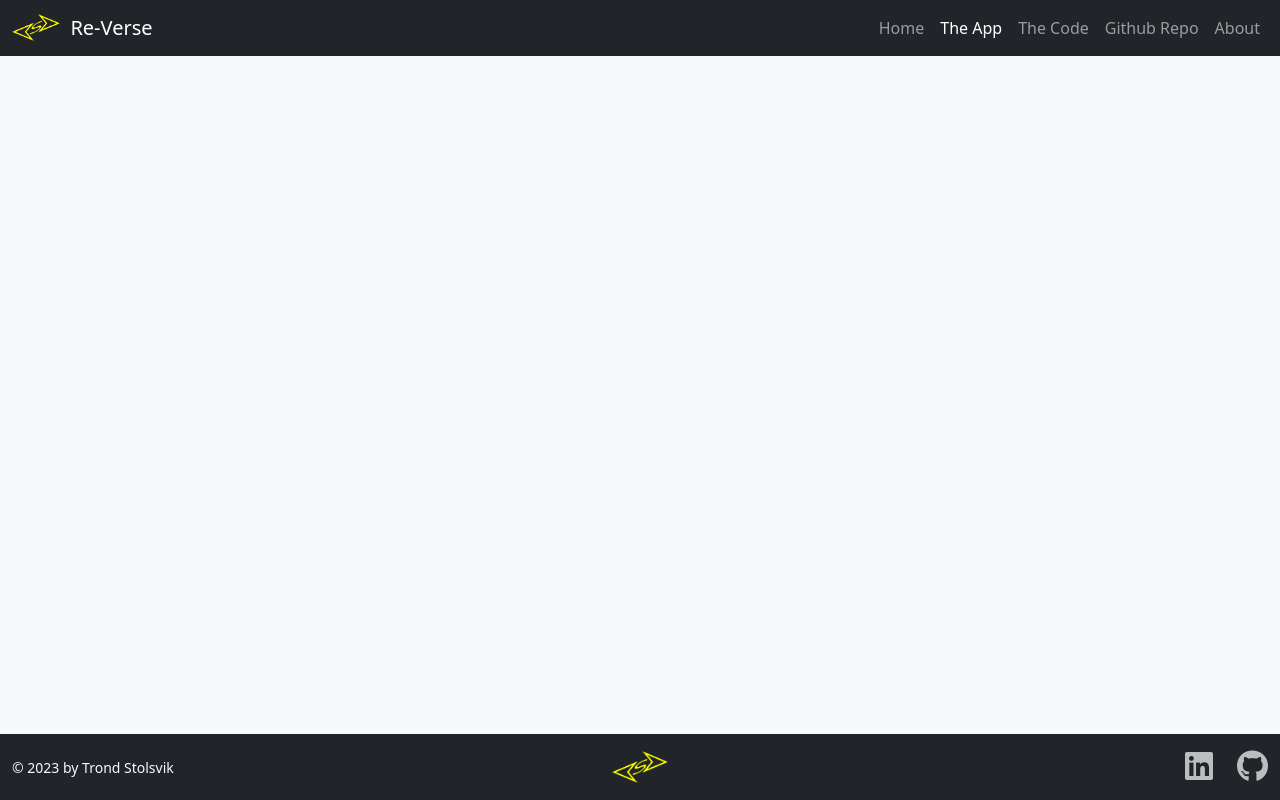
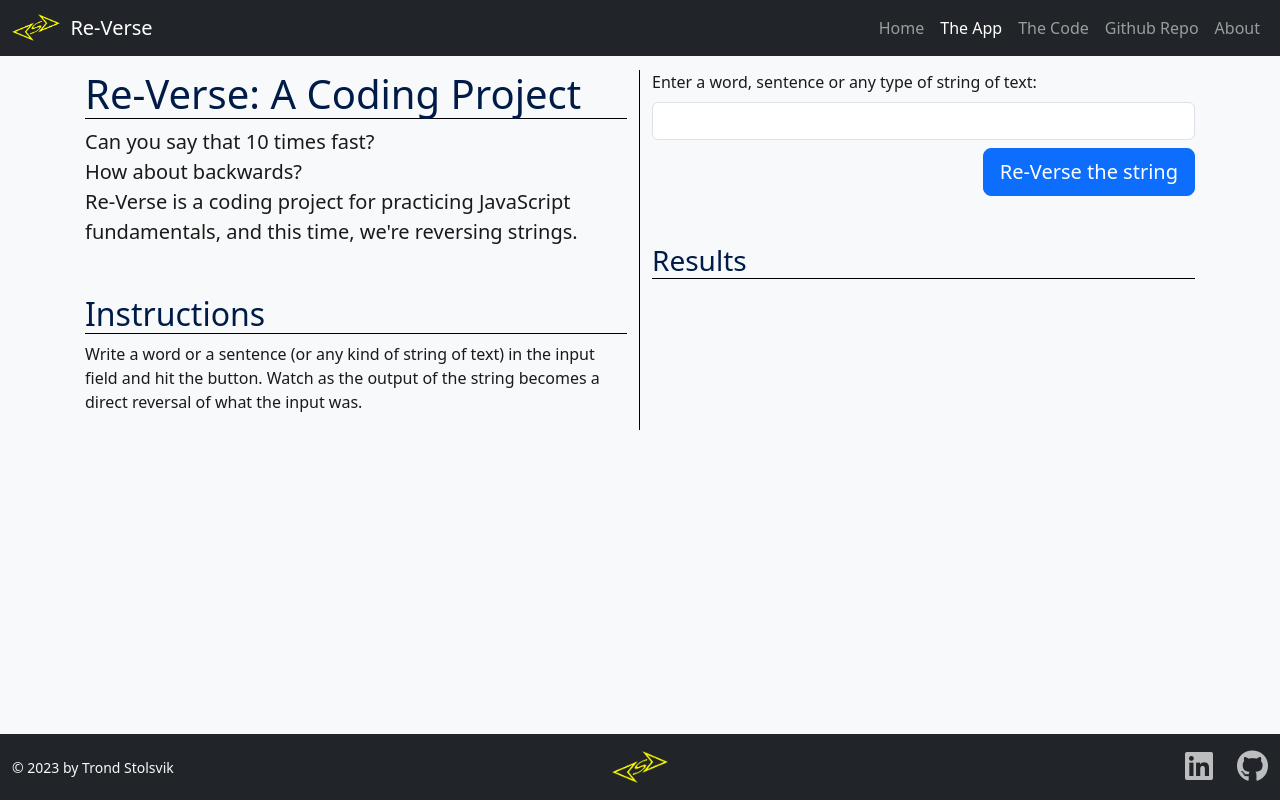
Before and after one commit to TRStolsvik/ReVerse, a plain HTML site: page app.html in a window 1280 px wide. Drawn offline with nearby package versions, Linux system fonts and the light colour scheme.

Commit message:
App page ready for JS

```diff
--- a/app.html
+++ b/app.html
@@ -85,7 +85,44 @@
       </nav>
     </header>
     <main class="flex-shrink-0">
-      <div class="container"></div>
+      <div class="container">
+        <div class="row">
+          <div class="col-12 col-md-6 border-end border-black">
+            <h1 class="border-bottom border-black">
+              Re-Verse: A Coding Project
+            </h1>
+            <p class="lead">
+              Can you say that 10 times fast?<br />
+              How about backwards?<br />
+              Re-Verse is a coding project for practicing JavaScript
+              fundamentals, and this time, we're reversing strings.
+            </p>
+            <h2 class="mt-5 border-bottom border-black">Instructions</h2>
+            <p>
+              Write a word or a sentence (or any kind of string of text) in the
+              input field and hit the button. Watch as the output of the string
+              becomes a direct reversal of what the input was.
+            </p>
+          </div>
+          <div class="col-12 col-md-6">
+            <div>
+              <label for="inputString" class="form-label"
+                >Enter a word, sentence or any type of string of text:</label
+              >
+              <input id="inputString" class="form-control" />
+              <div class="text-end mt-2">
+                <button id="btnSubmit" class="btn btn-primary btn-lg">
+                  Re-Verse the string
+                </button>
+              </div>
+              <div class="mt-5">
+                <h3 class="border-bottom border-black">Results</h3>
+                <p id="results"></p>
+              </div>
+            </div>
+          </div>
+        </div>
+      </div>
     </main>
     <footer class="footer mt-auto py-3 bg-dark fixed-bottom">
       <div class="container-fluid">
@@ -135,5 +172,8 @@
       crossorigin="anonymous"
     ></script>
     <script src="js/app.js"></script>
+    <script>
+      app.reVerse();
+    </script>
   </body>
 </html>
--- a/js/app.js
+++ b/js/app.js
@@ -1,4 +1,5 @@
-// Call Hello World!
-function HelloWorld() {
-  alert('Hello World!');
-}
+(function (app) {
+  app.reVerse = function () {
+    //Code here
+  };
+})((window.app = window.app || {}));
```
